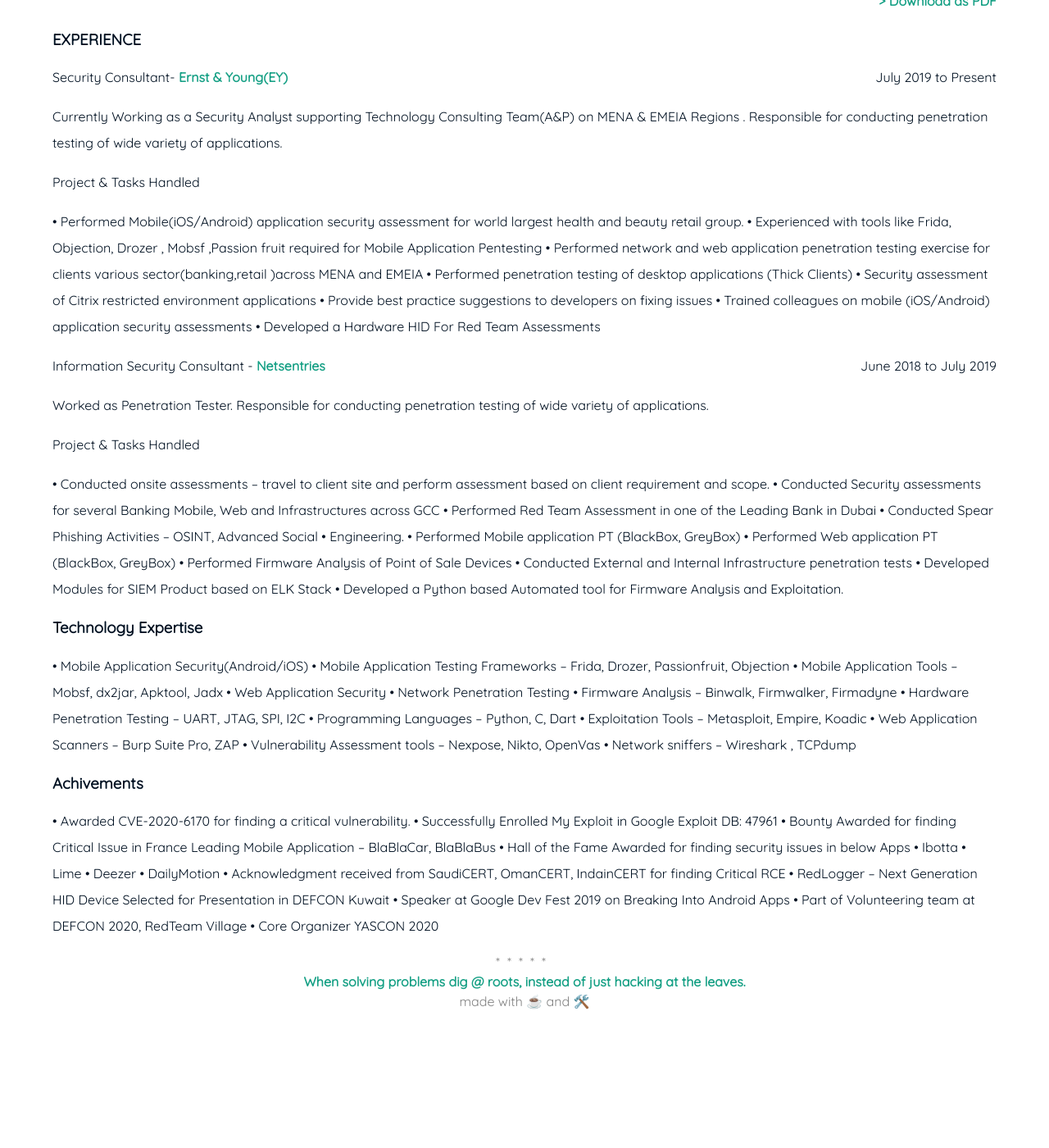
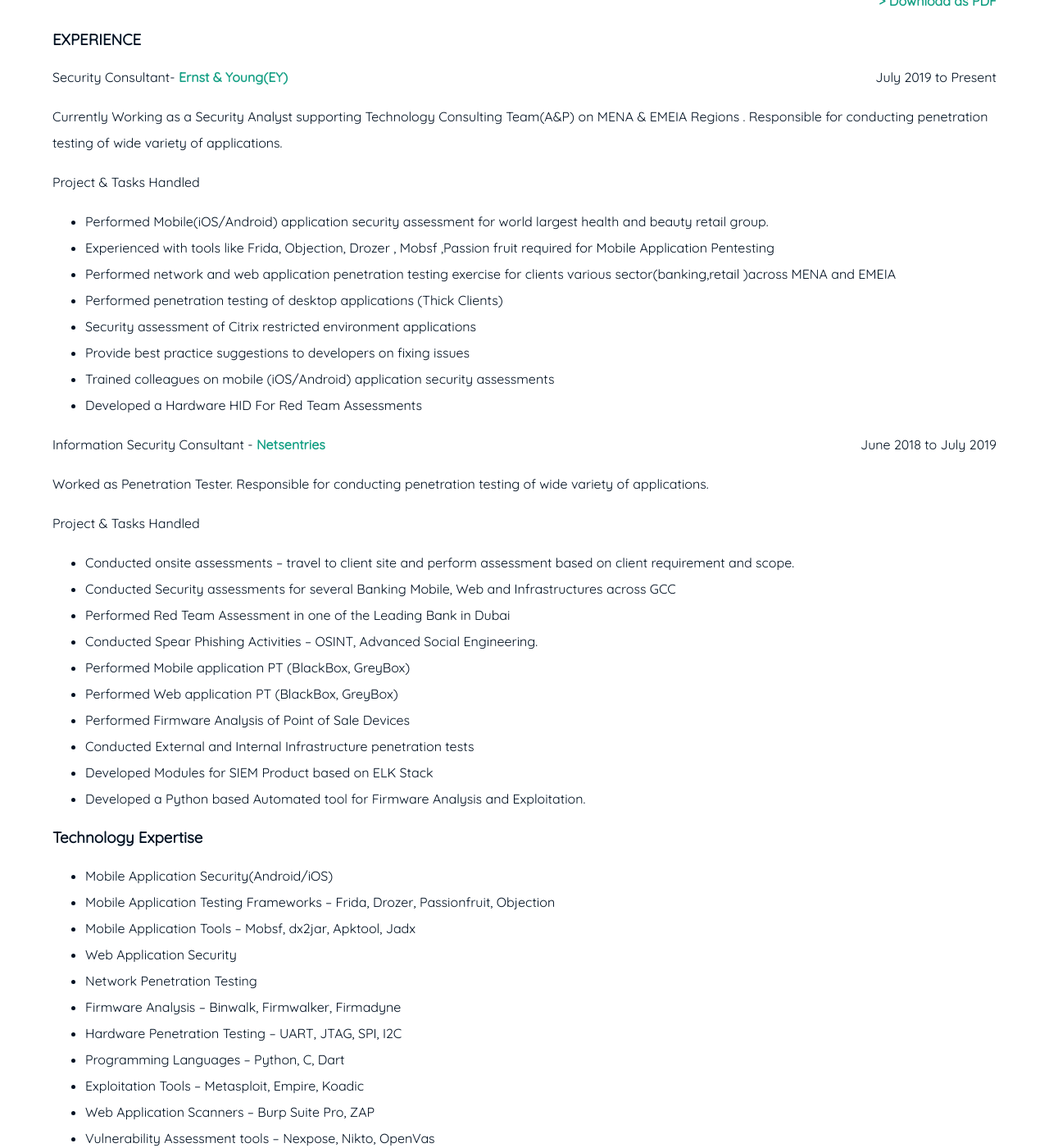
Before and after one commit to husinul/husinul.github.io, a Jekyll site: the page built from resume.md, in a window 1280 px wide and 1400 px high, scrolled down 323 px. Shown: the whole window at 82% size. Built offline with Jekyll 4.4.1, drawn with Linux system fonts in a browser that asks for light colours; before the commit the page ends 1616 px from its top, so only the background shows below that; some of the changed text lies outside the part shown.

Commit message:
Update resume.md

```diff
--- a/resume.md
+++ b/resume.md
@@ -15,18 +15,14 @@
 
 Project & Tasks Handled
 
-• Performed Mobile(iOS/Android) application security assessment for world
-largest health and beauty retail group.
-• Experienced with tools like Frida, Objection, Drozer , Mobsf ,Passion fruit
-required for Mobile Application Pentesting
-• Performed network and web application penetration testing exercise for
-clients various sector(banking,retail )across MENA and EMEIA
-• Performed penetration testing of desktop applications (Thick Clients)
-• Security assessment of Citrix restricted environment applications
-• Provide best practice suggestions to developers on fixing issues
-• Trained colleagues on mobile (iOS/Android) application security
-assessments
-• Developed a Hardware HID For Red Team Assessments
+- Performed Mobile(iOS/Android) application security assessment for world largest health and beauty retail group.
+- Experienced with tools like Frida, Objection, Drozer , Mobsf ,Passion fruit required for Mobile Application Pentesting
+- Performed network and web application penetration testing exercise for clients various sector(banking,retail )across MENA and EMEIA
+- Performed penetration testing of desktop applications (Thick Clients)
+- Security assessment of Citrix restricted environment applications
+- Provide best practice suggestions to developers on fixing issues
+- Trained colleagues on mobile (iOS/Android) application security assessments
+- Developed a Hardware HID For Red Team Assessments
 
 
 Information Security Consultant - **Netsentries** <span style="float: right; ">June 2018 to July 2019</span>
@@ -35,52 +31,44 @@
 
 Project & Tasks Handled
 
-• Conducted onsite assessments – travel to client site and perform
-assessment based on client requirement and scope.
-• Conducted Security assessments for several Banking Mobile, Web and
-Infrastructures across GCC
-• Performed Red Team Assessment in one of the Leading Bank in Dubai
-• Conducted Spear Phishing Activities – OSINT, Advanced Social
-• Engineering.
-• Performed Mobile application PT (BlackBox, GreyBox)
-• Performed Web application PT (BlackBox, GreyBox)
-• Performed Firmware Analysis of Point of Sale Devices
-• Conducted External and Internal Infrastructure penetration tests
-• Developed Modules for SIEM Product based on ELK Stack
-• Developed a Python based Automated tool for Firmware Analysis and
-Exploitation.
+- Conducted onsite assessments – travel to client site and perform assessment based on client requirement and scope.
+- Conducted Security assessments for several Banking Mobile, Web and Infrastructures across GCC
+- Performed Red Team Assessment in one of the Leading Bank in Dubai
+- Conducted Spear Phishing Activities – OSINT, Advanced Social Engineering.
+- Performed Mobile application PT (BlackBox, GreyBox)
+- Performed Web application PT (BlackBox, GreyBox)
+- Performed Firmware Analysis of Point of Sale Devices
+- Conducted External and Internal Infrastructure penetration tests
+- Developed Modules for SIEM Product based on ELK Stack
+- Developed a Python based Automated tool for Firmware Analysis and Exploitation.
 
 ### Technology Expertise
 
-• Mobile Application Security(Android/iOS)
-• Mobile Application Testing Frameworks – Frida, Drozer, Passionfruit,
-Objection
-• Mobile Application Tools – Mobsf, dx2jar, Apktool, Jadx
-• Web Application Security
-• Network Penetration Testing
-• Firmware Analysis – Binwalk, Firmwalker, Firmadyne
-• Hardware Penetration Testing – UART, JTAG, SPI, I2C
-• Programming Languages – Python, C, Dart
-• Exploitation Tools – Metasploit, Empire, Koadic
-• Web Application Scanners – Burp Suite Pro, ZAP
-• Vulnerability Assessment tools – Nexpose, Nikto, OpenVas
-• Network sniffers – Wireshark , TCPdump
+- Mobile Application Security(Android/iOS)
+-  Mobile Application Testing Frameworks – Frida, Drozer, Passionfruit, Objection
+- Mobile Application Tools – Mobsf, dx2jar, Apktool, Jadx
+- Web Application Security
+- Network Penetration Testing
+- Firmware Analysis – Binwalk, Firmwalker, Firmadyne
+- Hardware Penetration Testing – UART, JTAG, SPI, I2C
+- Programming Languages – Python, C, Dart
+- Exploitation Tools – Metasploit, Empire, Koadic
+- Web Application Scanners – Burp Suite Pro, ZAP
+- Vulnerability Assessment tools – Nexpose, Nikto, OpenVas
+- Network sniffers – Wireshark , TCPdump
 
 ### Achivements
 
-• Awarded CVE-2020-6170 for finding a critical vulnerability.
-• Successfully Enrolled My Exploit in Google Exploit DB: 47961
-• Bounty Awarded for finding Critical Issue in France Leading Mobile
-Application – BlaBlaCar, BlaBlaBus
-• Hall of the Fame Awarded for finding security issues in below Apps
-• Ibotta
-• Lime
-• Deezer
-• DailyMotion
-• Acknowledgment received from SaudiCERT, OmanCERT, IndainCERT for
-finding Critical RCE
-• RedLogger – Next Generation HID Device Selected for Presentation in
-DEFCON Kuwait
-• Speaker at Google Dev Fest 2019 on Breaking Into Android Apps
-• Part of Volunteering team at DEFCON 2020, RedTeam Village
-• Core Organizer YASCON 2020
+- Awarded CVE-2020-6170 for finding a critical vulnerability.
+- Successfully Enrolled My Exploit in Google Exploit DB: 47961
+- Bounty Awarded for finding Critical Issue in France Leading Mobile Application – BlaBlaCar, BlaBlaBus
+- Hall of the Fame Awarded for finding security issues in below Apps
+  - Ibotta
+  - Lime
+  - Deezer
+  - DailyMotion
+- Acknowledgment received from SaudiCERT, OmanCERT, IndianCERT for finding Critical RCE
+- RedLogger – Next Generation HID Device Selected for Presentation in DEFCON Kuwait
+- Speaker at Google Dev Fest 2019 on Breaking Into Android Apps
+- Part of Volunteering team at DEFCON 2020, RedTeam Village
+- Core Organizer YASCON 2020
```
